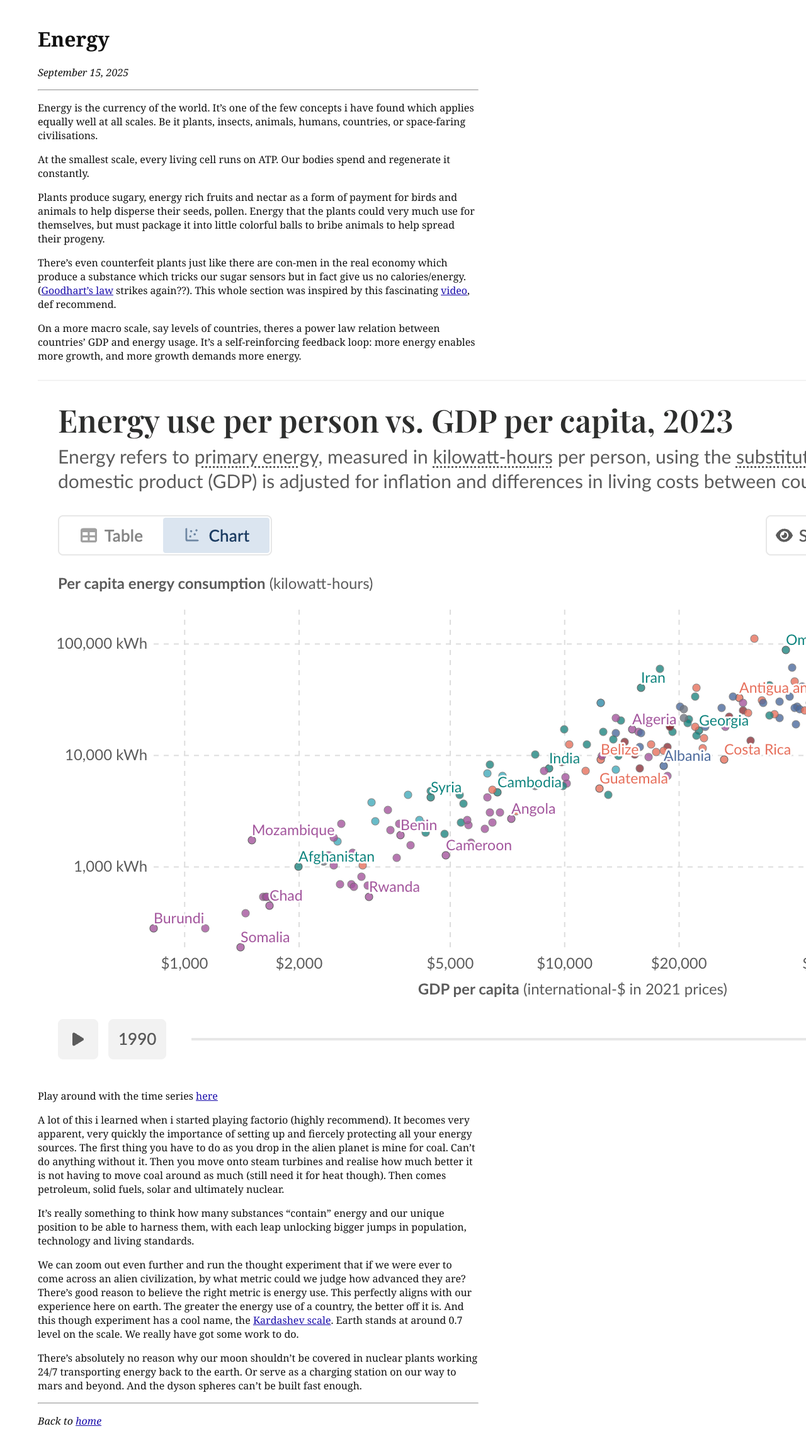
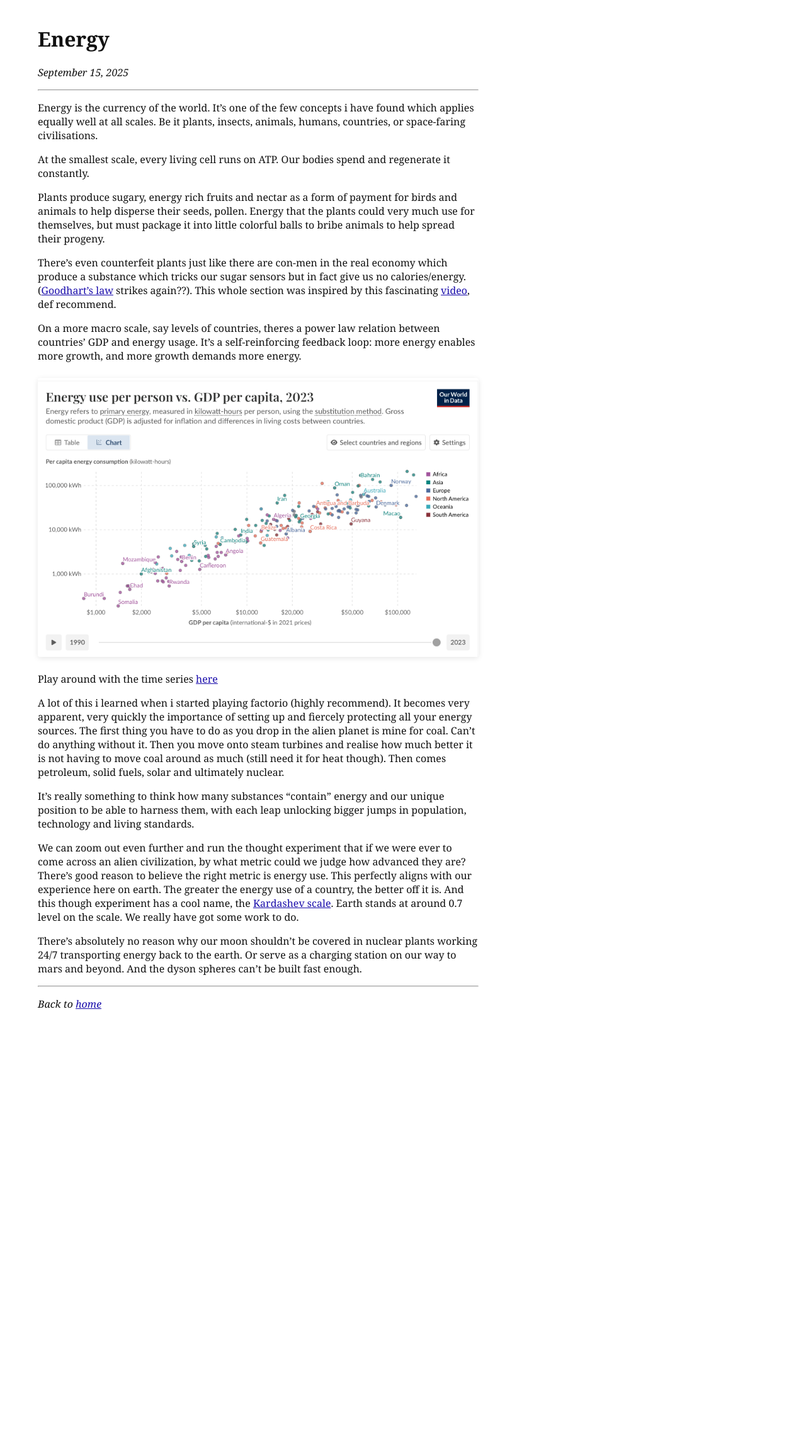
Before and after one commit to ayushm2003/ayushm2003.github.io, a Jekyll site: the page built from _posts/2025-09-15-energy.md, in a window 1280 px wide. Shown: the whole page at 63% size. Built offline with Jekyll 4.4.1, drawn with Linux system fonts in a browser that asks for light colours; after the commit the page ends 1645 px from its top, so only the background shows below that.

Commit message:
fix image size

```diff
--- a/assets/style.css
+++ b/assets/style.css
@@ -40,3 +40,12 @@ li {
 	object-fit: cover;
 	box-shadow: 0 2px 8px rgba(0, 0, 0, 0.08);
 }
+
+img {
+	max-width: 100%;
+	height: auto;
+	display: block;
+	margin: 1.5em auto;
+	border-radius: 4px;
+	box-shadow: 0 2px 8px rgba(0, 0, 0, 0.1);
+}
```
